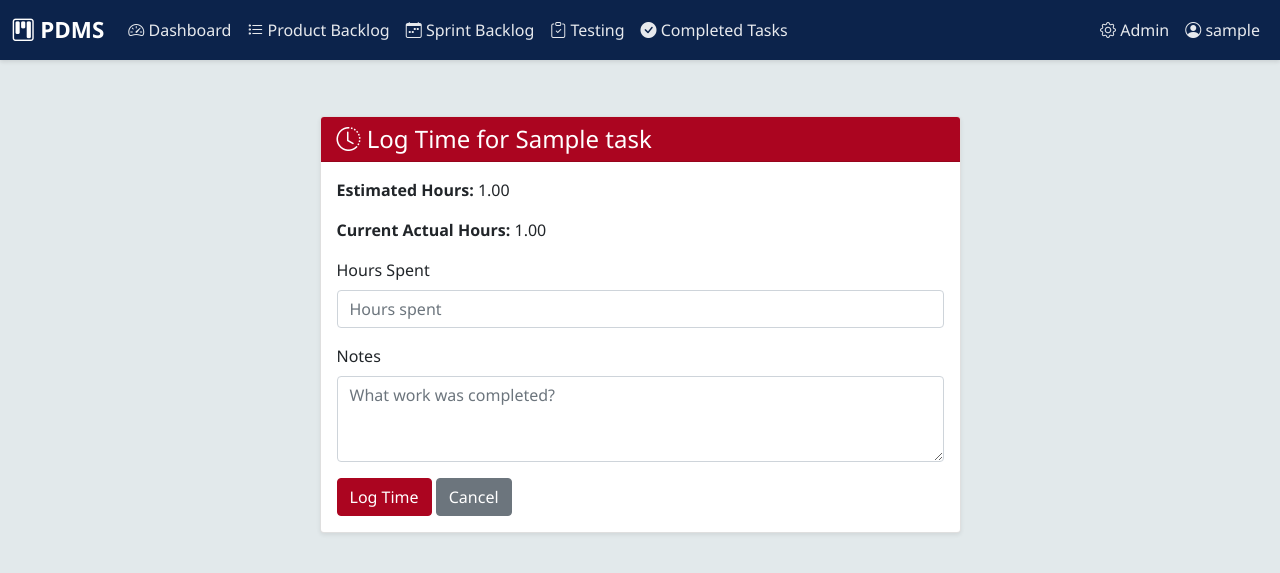
After one commit to David-Coulter/sfwe507site, a Django app: page /tasks/1/log-time/ in a window 1280 px wide. The commit adds this page. Shown: the top 573 px of the page. Run offline with Django 5.2, Linux system fonts and the light colour scheme; a user stored in the database is signed in; tables that the repository leaves empty hold one stand-in row (values such as "Sample post"); some libraries are stand-ins or nearby versions.

Commit message:
Implement user story 28 time tracking and effort logging

```diff
--- a/507site/main/forms.py
+++ b/507site/main/forms.py
@@ -1,7 +1,7 @@
 from django import forms
 from django.contrib.auth.models import User
 from django.contrib.auth.forms import UserCreationForm
-from .models import Task, Comment, Sprint
+from .models import Task, Comment, Sprint, TimeEntry
 
 
 class RegisterForm(UserCreationForm):
@@ -134,3 +134,21 @@ class CommentForm(forms.ModelForm):
         labels = {
             'text': '',
         }
+
+class TimeEntryForm(forms.ModelForm):
+    class Meta:
+        model = TimeEntry
+        fields = ['hours_spent', 'notes']
+        widgets = {
+            'hours_spent': forms.NumberInput(attrs={
+                'class': 'form-control',
+                'step': '0.25',
+                'min': '0.25',
+                'placeholder': 'Hours spent'
+            }),
+            'notes': forms.Textarea(attrs={
+                'class': 'form-control',
+                'rows': 3,
+                'placeholder': 'What work was completed?'
+            }),
+        }
--- a/507site/main/models.py
+++ b/507site/main/models.py
@@ -90,6 +90,18 @@ class Task(models.Model):
     def __str__(self):
         return f"{self.title} [{self.get_status_display()}]"
 
+    @property
+    def actual_hours(self):
+        return sum(
+            entry.hours_spent for entry in self.time_entries.all()
+        ) or 0
+
+    @property
+    def hours_variance(self):
+        if self.estimated_hours:
+            return self.actual_hours - self.estimated_hours
+        return None
+
 
 class Comment(models.Model):
     task = models.ForeignKey(Task, on_delete=models.CASCADE, related_name='comments')
@@ -140,6 +152,7 @@ class Sprint(models.Model):
         return self.task_set.filter(status='COMPLETE').count()
 
 
+
 class TaskHistory(models.Model):
     task = models.ForeignKey(Task, on_delete=models.CASCADE, related_name='history')
     field_changed = models.CharField(max_length=100)
@@ -154,3 +167,31 @@ class TaskHistory(models.Model):
 
     def __str__(self):
         return f"{self.task.title} - {self.field_changed} changed"
+
+
+class TimeEntry(models.Model):
+    task = models.ForeignKey(
+        Task,
+        on_delete=models.CASCADE,
+        related_name='time_entries'
+    )
+    user = models.ForeignKey(
+        User,
+        on_delete=models.CASCADE
+    )
+    hours_spent = models.DecimalField(
+        max_digits=5,
+        decimal_places=2
+    )
+    notes = models.TextField(
+        blank=True
+    )
+    created_at = models.DateTimeField(
+        auto_now_add=True
+    )
+
+    class Meta:
+        ordering = ['-created_at']
+
+    def __str__(self):
+        return f"{self.user.username} - {self.hours_spent}h on {self.task.title}"
--- /dev/null
+++ b/507site/main/templates/main/log_time_entry.html
@@ -0,0 +1,64 @@
+{% extends 'base.html' %}
+
+{% block title %}Log Time - PDMS{% endblock %}
+
+{% block content %}
+<div class="container mt-4">
+    <div class="row justify-content-center">
+        <div class="col-md-7">
+
+            <div class="card shadow-sm">
+                <div class="card-header">
+                    <h4 class="mb-0">
+                        <i class="bi bi-clock-history"></i>
+                        Log Time for {{ task.title }}
+                    </h4>
+                </div>
+
+                <div class="card-body">
+
+                    <p>
+                        <strong>Estimated Hours:</strong>
+                        {{ task.estimated_hours|default:"Not Set" }}
+                    </p>
+
+                    <p>
+                        <strong>Current Actual Hours:</strong>
+                        {{ task.actual_hours }}
+                    </p>
+
+                    <form method="post">
+                        {% csrf_token %}
+
+                        <div class="mb-3">
+                            <label class="form-label">
+                                Hours Spent
+                            </label>
+                            {{ form.hours_spent }}
+                        </div>
+
+                        <div class="mb-3">
+                            <label class="form-label">
+                                Notes
+                            </label>
+                            {{ form.notes }}
+                        </div>
+
+                        <button type="submit" class="btn btn-primary">
+                            Log Time
+                        </button>
+
+                        <a href="{% url 'task_detail' task.pk %}"
+                           class="btn btn-secondary">
+                           Cancel
+                        </a>
+
+                    </form>
+
+                </div>
+            </div>
+
+        </div>
+    </div>
+</div>
+{% endblock %}
--- a/507site/main/urls.py
+++ b/507site/main/urls.py
@@ -7,6 +7,7 @@ urlpatterns = [
     path('task_<int:pk>/view/', views.task_detail, name='task_detail'),
     path('task_<int:pk>/edit/', views.edit_task, name='edit_task'),
     path('task/create/', views.create_task, name='create_task'),
+    path('tasks/<int:task_id>/log-time/', views.log_time_entry, name='log_time_entry'),
     path('task_<int:pk>/update-description/', views.update_task_description, name='update_task_description'),
     path('backlog/', views.product_backlog, name='product_backlog'),
     path('sprint_<int:sprint_pk>/board/', views.sprint_board, name='sprint_board'),
@@ -19,7 +20,7 @@ urlpatterns = [
     path('sprint_<int:sprint_pk>/reopen/', views.reopen_sprint, name='reopen_sprint'),
     path('sprint_<int:sprint_pk>/burndown/', views.sprint_burndown, name='sprint_burndown'),
     path('testing/', views.testing_queue, name='testing_queue'),
-    path('tas_<int:pk>/ready-for-test/', views.mark_ready_for_test, name='mark_ready_for_test'),
+    path('task_<int:pk>/ready-for-test/', views.mark_ready_for_test, name='mark_ready_for_test'),
     path('task_<int:pk>/pass-testing/', views.pass_testing, name='pass_testing'),
     path('task_<int:pk>/fail-testing/', views.fail_testing, name='fail_testing'),
     path('tasks/completed/', views.completed_tasks, name='completed_tasks'),
--- a/507site/main/views.py
+++ b/507site/main/views.py
@@ -10,8 +10,8 @@ from django.http import HttpResponse, JsonResponse
 from django.db.models import Sum, Count, Q
 from django.contrib.auth.models import User
 from django.db import models
-from main.models import Task, Comment, TaskHistory, Sprint
-from .forms import TaskForm, CommentForm, RegisterForm, SprintForm
+from main.models import Task, Comment, TaskHistory, Sprint, TimeEntry
+from .forms import TaskForm, CommentForm, RegisterForm, SprintForm, TimeEntryForm
 from django.template.loader import render_to_string
 from collections import defaultdict
 try:
@@ -98,6 +98,38 @@ def dashboard(request):
         'testing_attention_tasks': testing_attention_tasks,
     }
     return render(request, 'main/dashboard.html', context)
+
+@login_required
+def log_time_entry(request, task_id):
+    task = get_object_or_404(Task, id=task_id)
+
+    if task.assigned_to != request.user:
+        messages.error(request, "Only the assigned user can log time.")
+        return redirect('task_detail', pk=task.pk)
+
+    if request.method == 'POST':
+        form = TimeEntryForm(request.POST)
+
+        if form.is_valid():
+            entry = form.save(commit=False)
+            entry.task = task
+            entry.user = request.user
+            entry.save()
+
+            messages.success(request, "Time entry logged successfully.")
+            return redirect('task_detail', pk=task.pk)
+
+    else:
+        form = TimeEntryForm()
+
+    return render(
+        request,
+        'main/log_time_entry.html',
+        {
+            'task': task,
+            'form': form
+        }
+    )
 
 
 @login_required
```
Also changed, not shown: 507site/main/templates/main/task_detail.html (+37 -0 lines), 507site/main/migrations/0011_timeentry.py (added).
